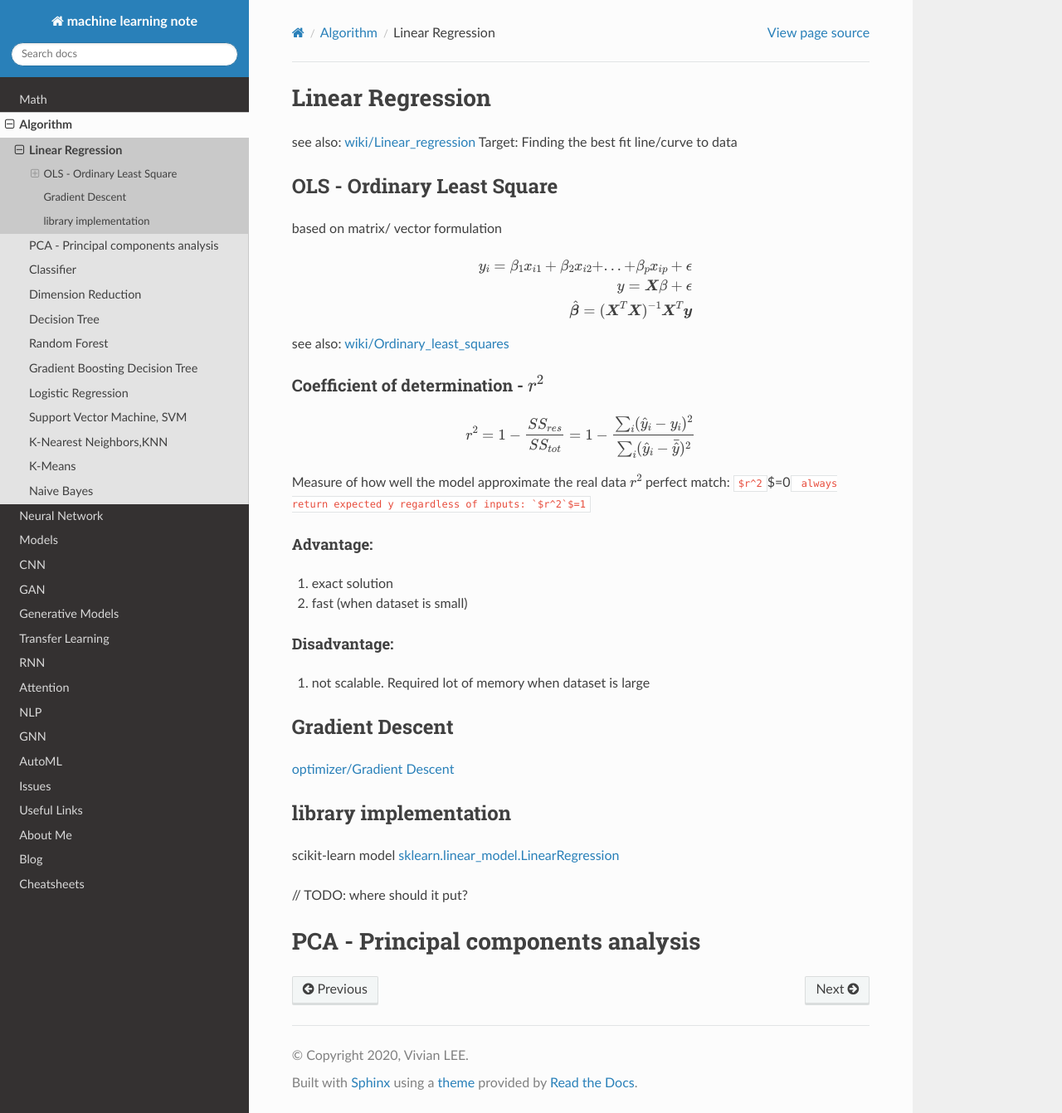
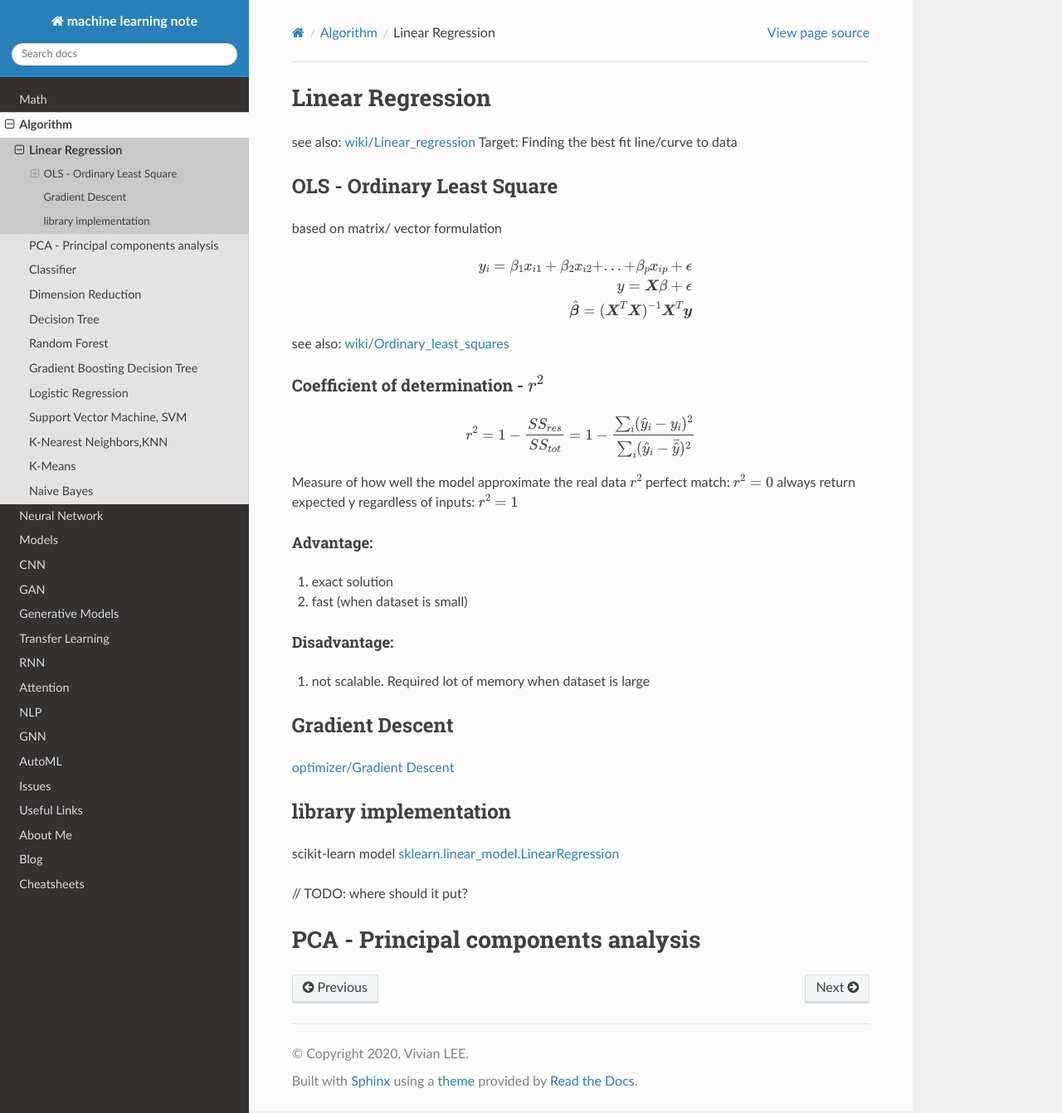
Before and after one commit to vlee-harmonicinc/machine-learning-note, a Sphinx documentation site: the page built from source/algorithm/linear_regression.md, in a window 1280 px wide and 1342 px high. Shown: the whole window at 83% size. Built offline with Sphinx 7.4.7 and the Read the Docs theme 2.0.0, drawn with Linux system fonts in a browser that asks for light colours; comment, search, counter and statistics services are not loaded.

Commit message:
MMD, KID

````diff
--- a/source/algorithm/linear_regression.md
+++ b/source/algorithm/linear_regression.md
@@ -20,8 +20,8 @@ r^2 = 1-\dfrac{SS_{res}}{SS_{tot}}= 1-\dfrac{\sum_i(\hat{y}_i-y_i)^2}{\sum_i(\ha
 ```
 Measure of how well the model approximate the real data
 `$r^2$`
-perfect match: `$r^2`$=0``
-always return expected y regardless of inputs: `$r^2`$=1``
+perfect match: `$r^2=0$`
+always return expected y regardless of inputs: `$r^2=1$`
 
 #### Advantage:
 1. exact solution
````
Also changed, not shown: source/generative_models/metrics.md (+10 -3 lines), source/math/MMD.md (added, +11 -0 lines), source/transfer_learning/index.md (+3 -1 lines).
